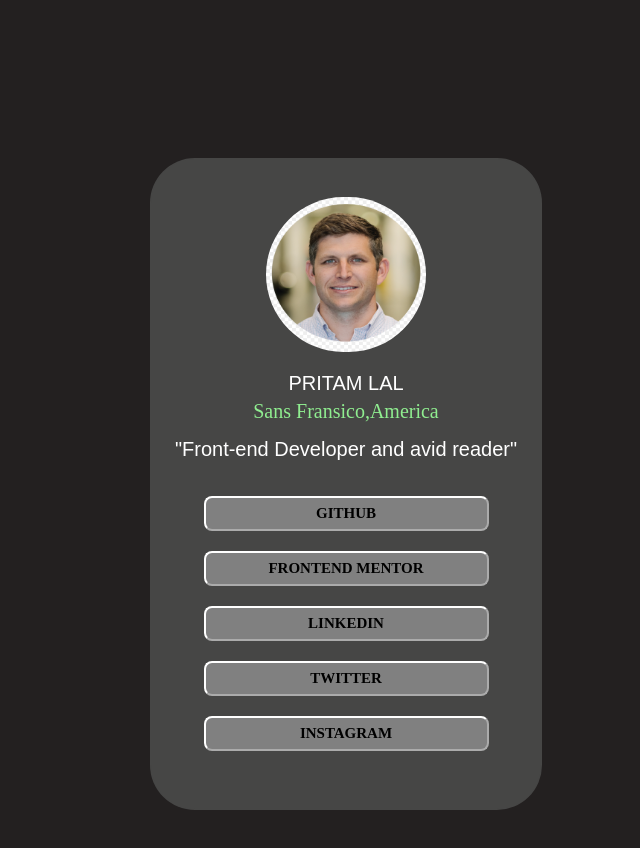
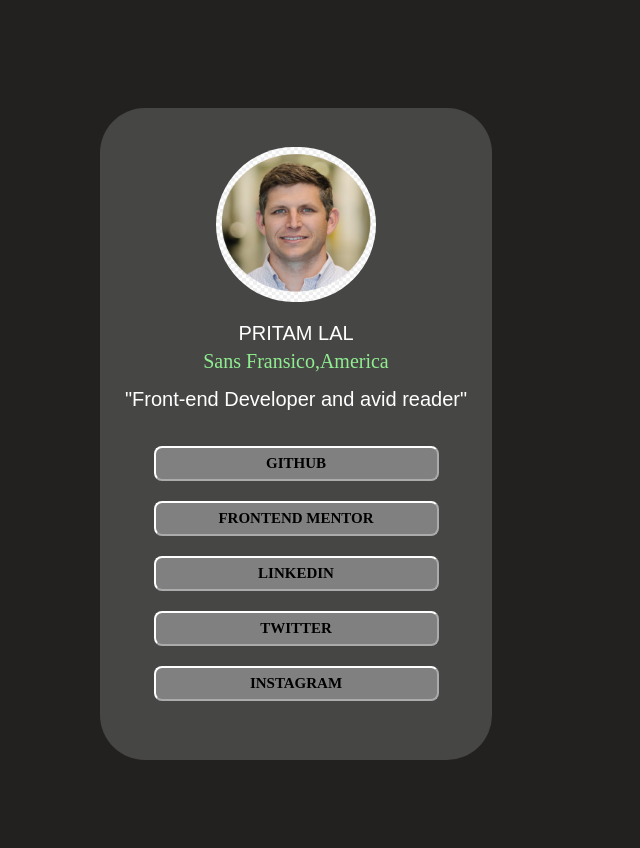
Before and after one commit to Pritamlal/FrontEnd-Mentor-1, a plain HTML site: page index.html in a window 1280 px wide. Shown: the whole page, without its empty margins (458-1098 px from the left). Drawn offline with Linux system fonts and the light colour scheme.

Commit message:
Update style.css

```diff
--- a/style.css
+++ b/style.css
@@ -9,8 +9,8 @@ body{
     display:flex;
     flex-direction: column;
     justify-content: center;
-    margin-left:600px;
-    margin-top: 150px;
+    margin-left:550px;
+    margin-top: 100px;
     align-items: center;
     width:390px;
     height:650px;
```
